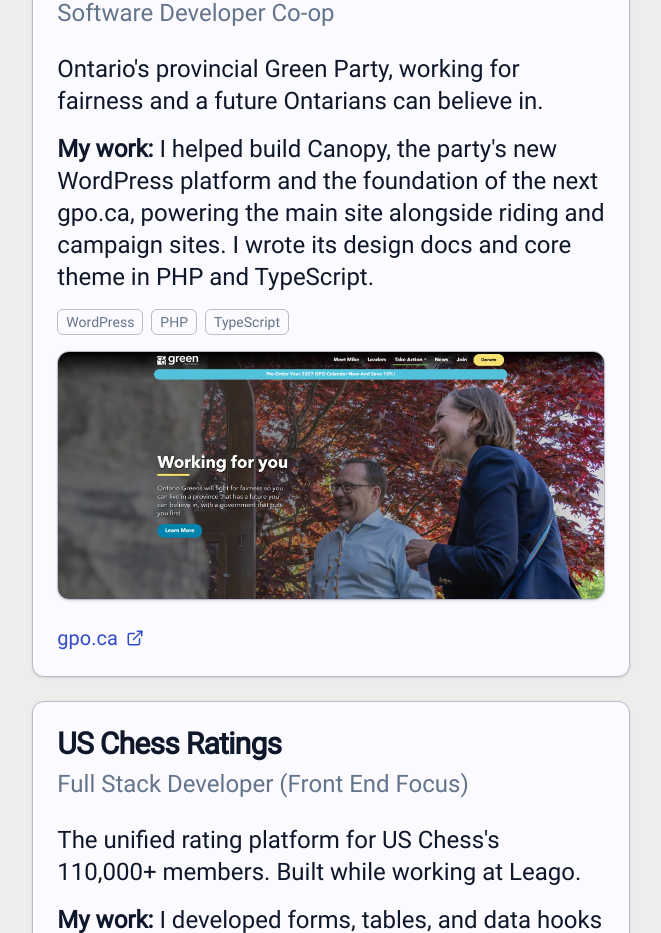
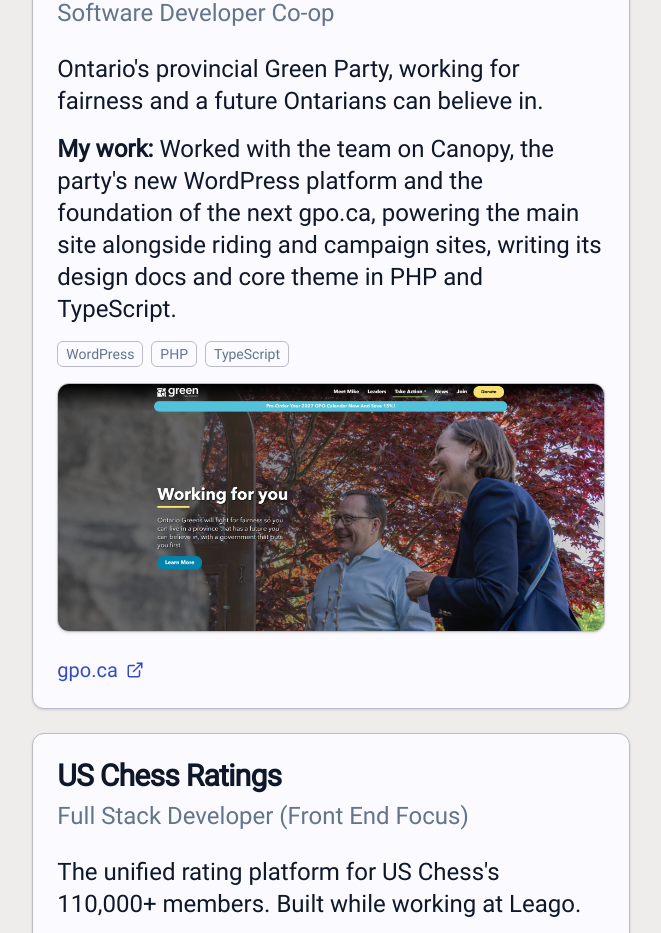
Before and after one commit to markwong167/Portfolio, a Next.js app: page / in a window 1280 px wide. Shown: the part 1060-1993 px from the top of the page, without its empty margins (437-1098 px from the left). Built offline with nearby package versions, Linux system fonts and the light colour scheme.

Commit message:
Restore 'Worked with the team on Canopy' phrasing
Co-Authored-By: Claude Sonnet 5.5 <noreply@anthropic.com>
Claude-Session: https://claude.ai/code/session_01Cv2D4o7QmieDRpoNqe4Yay

```diff
--- a/src/assets/sectionData/sectionData.ts
+++ b/src/assets/sectionData/sectionData.ts
@@ -28,7 +28,7 @@ export const greenParty = {
   tags: ["WordPress", "PHP", "TypeScript"],
   description:
     "Ontario's provincial Green Party, working for fairness and a future Ontarians can believe in.",
-  role: "I helped build Canopy, the party's new WordPress platform and the foundation of the next gpo.ca, powering the main site alongside riding and campaign sites. I wrote its design docs and core theme in PHP and TypeScript.",
+  role: "Worked with the team on Canopy, the party's new WordPress platform and the foundation of the next gpo.ca, powering the main site alongside riding and campaign sites, writing its design docs and core theme in PHP and TypeScript.",
   linkLeft: false,
   image: greenPartyWebp,
   icon: Trees,
```
